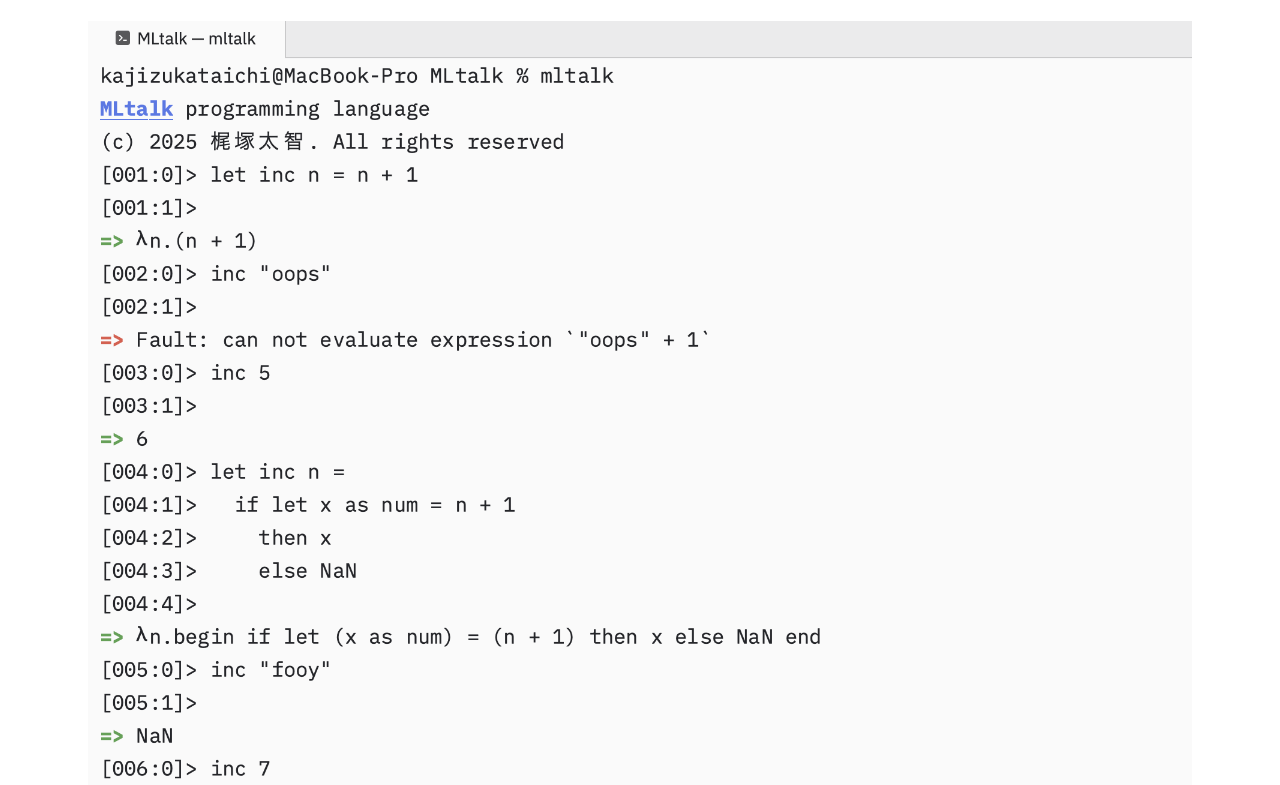
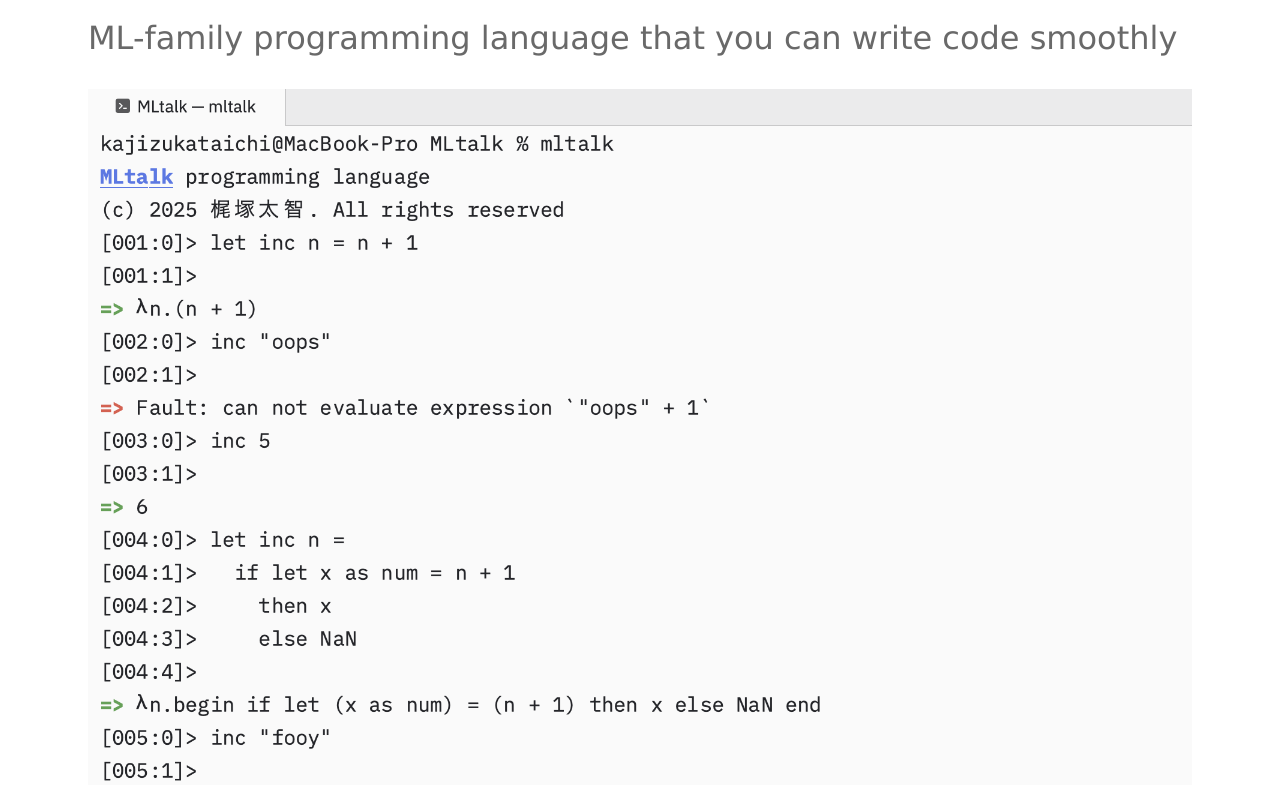
Before and after one commit to KajizukaTaichi/MLtalk, a plain HTML site: page docs/index.html in a window 1280 px wide. Shown: the part 300-1085 px from the top of the page. Drawn offline with Linux system fonts and the light colour scheme.

Commit message:
Update index.html

```diff
--- a/docs/index.html
+++ b/docs/index.html
@@ -5,6 +5,7 @@
             rel="stylesheet"
             href="https://cdnjs.cloudflare.com/ajax/libs/font-awesome/6.4.2/css/all.min.css"
         />
+        <title>MLtalk</title>
     </head>
     <body>
         <header>
@@ -37,12 +38,13 @@
                 background-color: lightblue;
             }
             body {
-                font-size: x-large;
+                font-size: xx-large;
                 color: dimgray;
                 font-family: Verdana, Geneva, Tahoma, sans-serif;
             }
             #titlebox {
                 margin: 10vh;
+                margin-top: 15vh;
             }
             #repl {
                 width: 100%;
```
